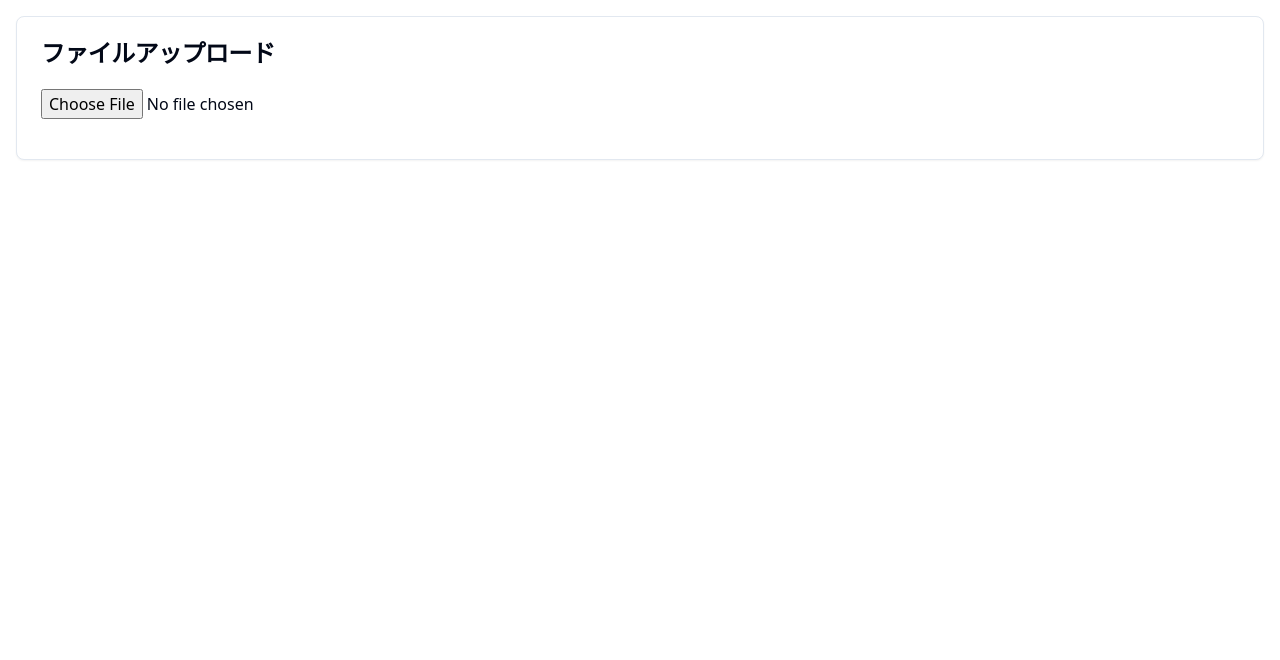
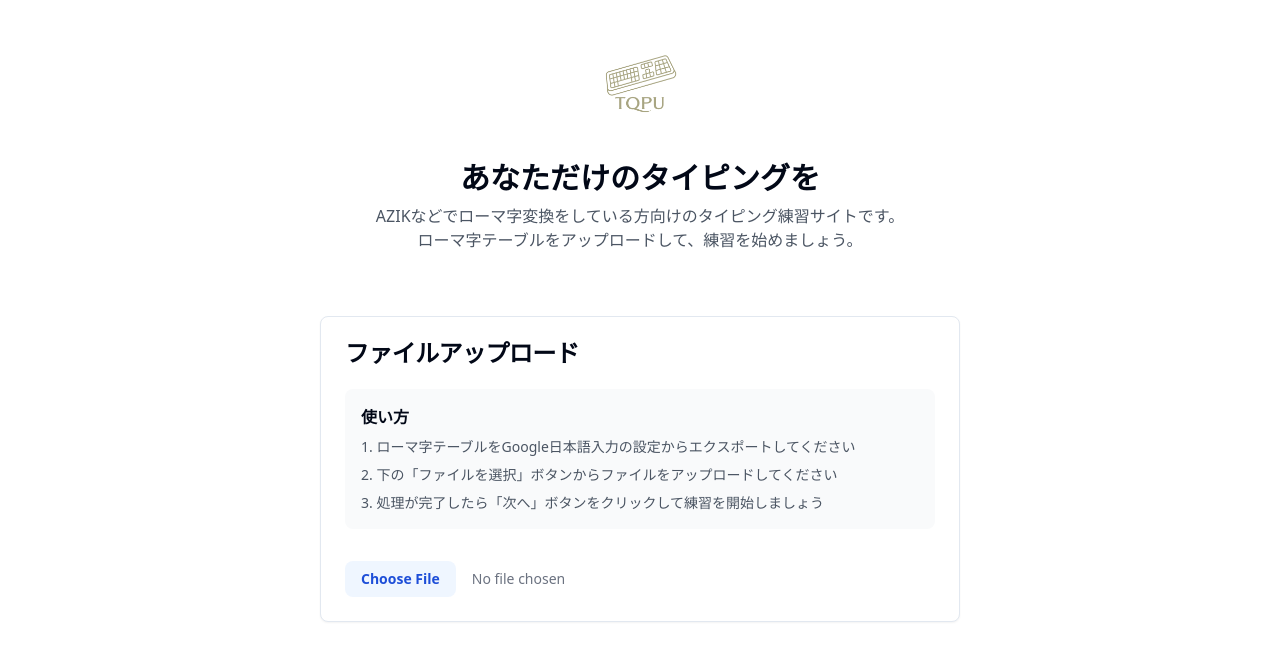
Before and after one commit to kuroneko2828/tqpu, a Next.js app: page / in a window 1280 px wide. Shown: the top 660 px of the page. Built offline with nearby package versions, Linux system fonts and the light colour scheme.

Commit message:
add logo

```diff
--- a/src/app/page.tsx
+++ b/src/app/page.tsx
@@ -4,6 +4,7 @@ import { Button } from '@/components/ui/button';
 import { Card, CardContent, CardHeader, CardTitle } from '@/components/ui/card';
 import { KanaRomanMap } from '@components/RegisterAlphabet';
 import { useRouter } from 'next/navigation';
+import Image from 'next/image';
 
 export default function Home() {
   const router = useRouter();
@@ -30,6 +31,7 @@ export default function Home() {
 
   const handleFileUpload = (event: React.ChangeEvent<HTMLInputElement>) => {
     // const file = event.target.files[0];
+    console.log(event.target.files);
     const files = event.target.files;
     if (!files) return;
     const file = files[0];
@@ -61,26 +63,61 @@ export default function Home() {
   const handleNextPage = () => {
     router.push('/game');
   };
+  return (
+    <div className="container mx-auto p-4 max-w-2xl">
+      {/* ロゴとタイトルセクション */}
+      <div className="flex flex-col items-center mb-8">
+        <div className="w-32 h-32 relative mb-4">
+          <Image
+            src="/tqpu_transparent-.png"
+            alt="サービスロゴ"
+            width={500}
+            height={500}
+          />
+        </div>
+        <h1 className="text-3xl font-bold text-center mb-2">
+        あなただけのタイピングを
+        </h1>
+        <p className="text-gray-600 text-center mb-8 px-4">
+          AZIKなどでローマ字変換をしている方向けのタイピング練習サイトです。<br />
+          ローマ字テーブルをアップロードして、練習を始めましょう。
+        </p>
+      </div>
 
-  return (
-    <div className="container mx-auto p-4">
       <Card>
         <CardHeader>
           <CardTitle>ファイルアップロード</CardTitle>
         </CardHeader>
         <CardContent>
           <div className="flex flex-col space-y-4">
+            <div className="bg-gray-50 p-4 rounded-lg mb-4">
+              <h3 className="font-semibold mb-2">使い方</h3>
+              <ol className="list-decimal list-inside space-y-2 text-sm text-gray-600">
+                <li>ローマ字テーブルをGoogle日本語入力の設定からエクスポートしてください</li>
+                <li>下の「ファイルを選択」ボタンからファイルをアップロードしてください</li>
+                <li>処理が完了したら「次へ」ボタンをクリックして練習を開始しましょう</li>
+              </ol>
+            </div>
+
             <input
               type="file"
               accept=".txt"
               onChange={handleFileUpload}
-              className="mb-4"
+              className="mb-4 block w-full text-sm text-gray-500
+                file:mr-4 file:py-2 file:px-4
+                file:rounded-lg file:border-0
+                file:text-sm file:font-semibold
+                file:bg-blue-50 file:text-blue-700
+                hover:file:bg-blue-100"
             />
 
-            {(canProceed) && (
+            {canProceed && (
               <div className="flex flex-col items-center space-y-4">
                 <p className="text-green-600 font-bold">処理完了</p>
-                <Button onClick={handleNextPage}>
+                <Button
+                  onClick={handleNextPage}
+                  className="w-full max-w-xs"
+                >
                   次へ
                 </Button>
               </div>
```
Also changed, not shown: public/tqpu.png (added), public/tqpu_transparent-.png (added).
